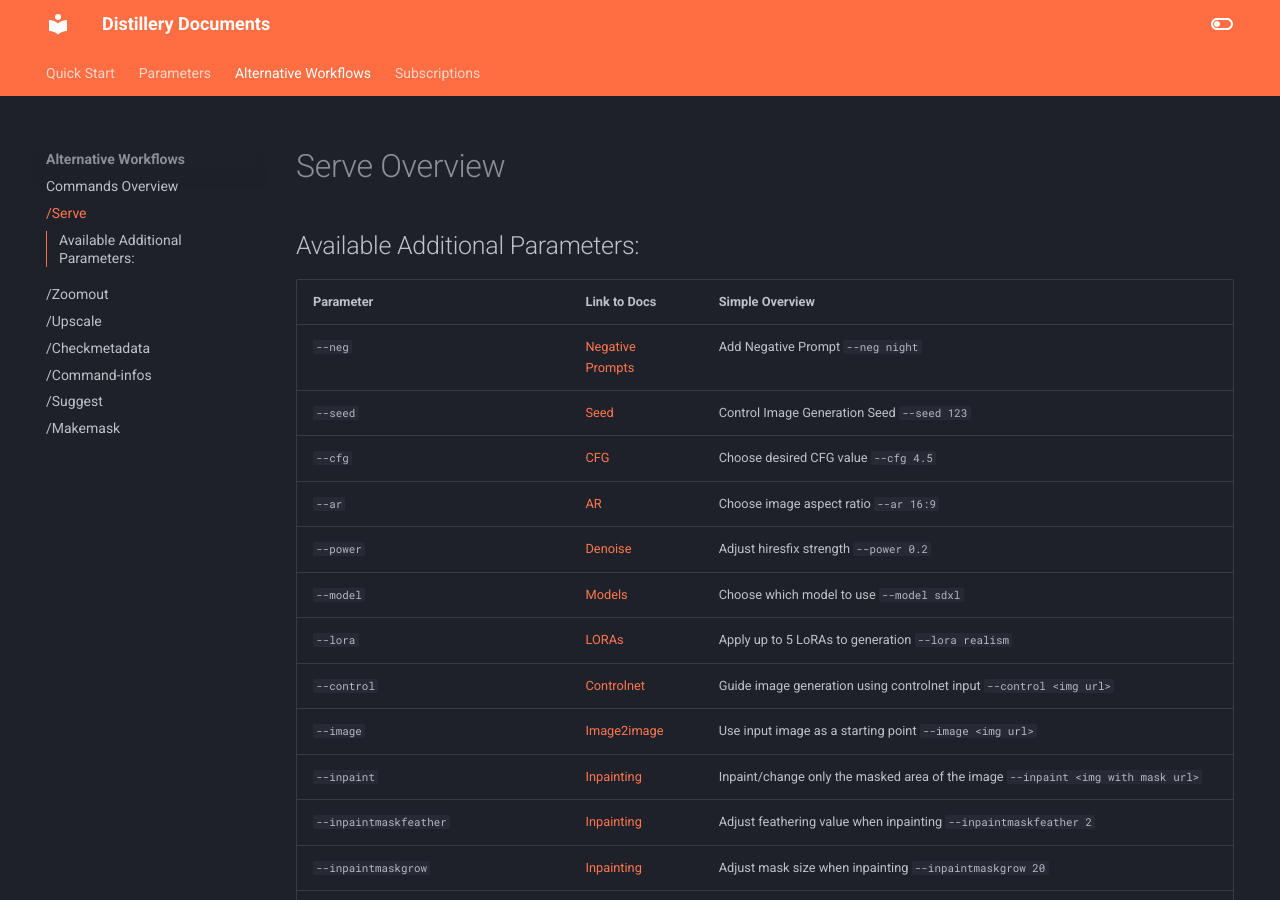
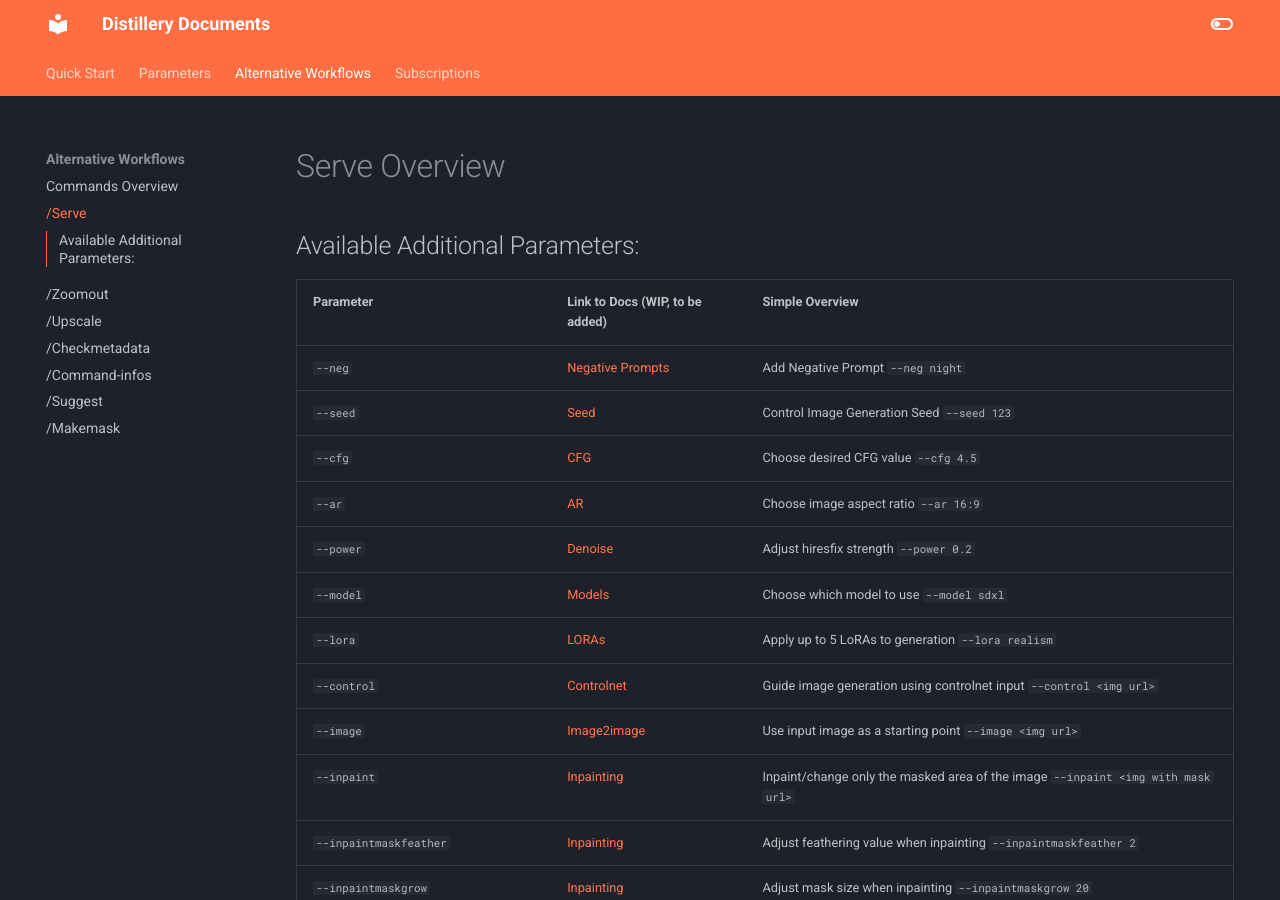
Before and after one commit to Distillery-Dev/site, an MkDocs documentation site: the page built from docs/Alternative Workflows/serve/serve.md, in a window 1280 px wide and 900 px high. Built offline with MkDocs 1.6.1 and Material for MkDocs 9.7.7, drawn with Linux system fonts in a browser that asks for light colours.

Commit message:
minor addition

```diff
--- a/docs/Alternative Workflows/serve/serve.md
+++ b/docs/Alternative Workflows/serve/serve.md
@@ -2,7 +2,7 @@
 
 ## Available Additional Parameters:
 
-| Parameter             | Link to Docs                                  | Simple Overview                    |
+| Parameter             | Link to Docs (WIP, to be added)                                  | Simple Overview                    |
 |-----------------------|-----------------------------------------------|------------------------------------|
 | `--neg`               | [Negative Prompts](Parameters/negative_prompt/negative_prompt.md)  | Add Negative Prompt `--neg night`                   |
 | `--seed`              | [Seed](Parameters/seed/seed.md)               | Control Image Generation Seed `--seed 123`                   |
```
